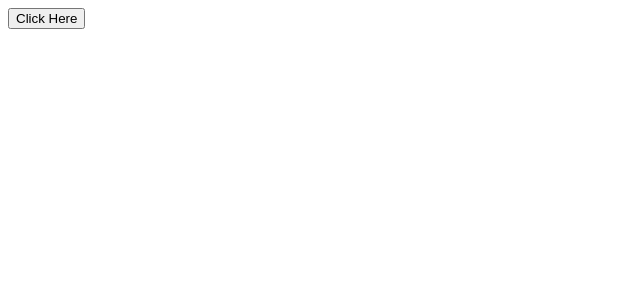
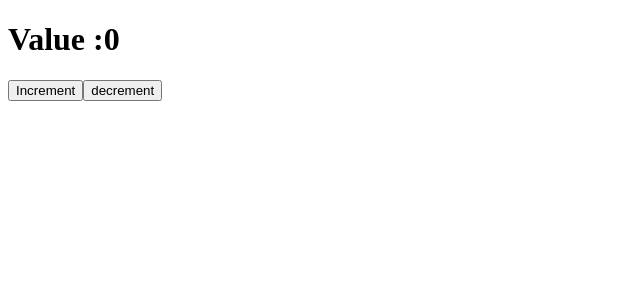
Before and after one commit to adiprasetyaxyz/Reactjs-Learning, a React (Vite) app in the folder myfirstpro/: page / in a window 1280 px wide. Shown: the top 300 px of the page, without its empty margins (0-640 px from the left). Built offline with nearby package versions, Linux system fonts and the light colour scheme.

Commit message:
23: State In React

```diff
--- a/myfirstpro/src/App.jsx
+++ b/myfirstpro/src/App.jsx
@@ -1,11 +1,12 @@
 import Conditional from "./components/ConditionalComponent";
+import Counter from "./components/Counter";
 import Fruit from "./components/Fruit";
 import Fruits from "./components/Fruits";
 import Hello from "./components/Hello";
 import Message from "./components/Message";
 
 function App() {
-  return <Message />;
+  return <Counter />;
 }
 
 export default App;
--- /dev/null
+++ b/myfirstpro/src/components/Counter.jsx
@@ -0,0 +1,14 @@
+import { useState } from "react";
+
+export default function Counter() {
+  let [count, setCount] = useState(0);
+  let increment = () => setCount(count + 1);
+  let decrement = () => setCount(count - 1);
+  return (
+    <div>
+      <h1>Value :{count}</h1>
+      <button onClick={increment}>Increment</button>
+      <button onClick={decrement}>decrement</button>
+    </div>
+  );
+}
```
